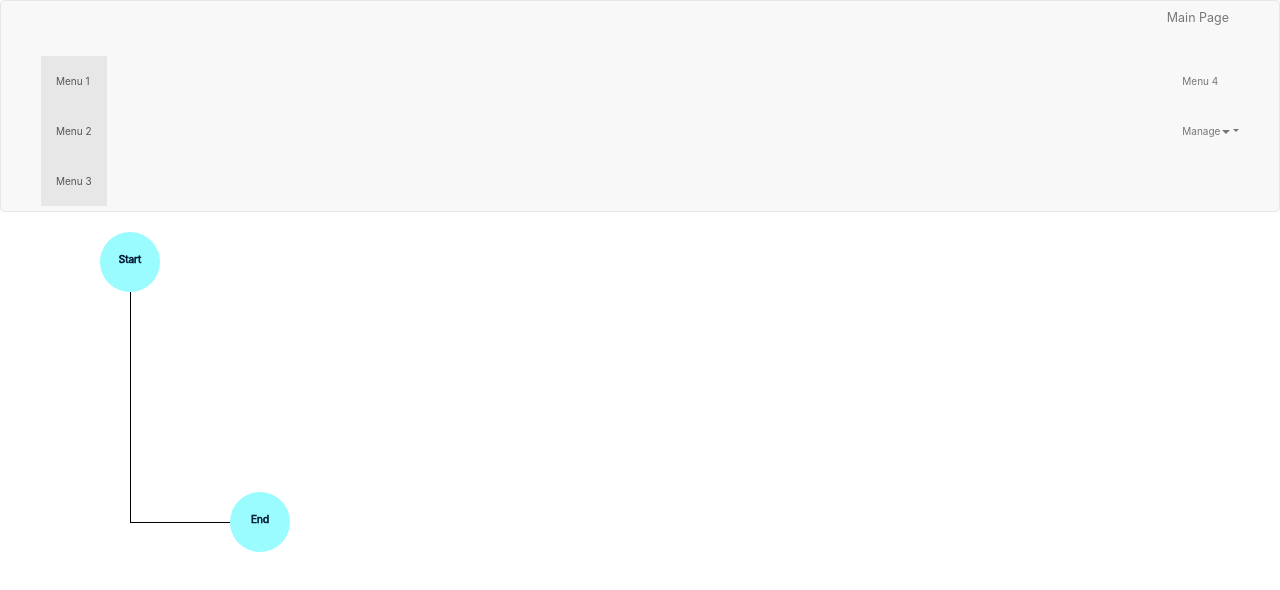
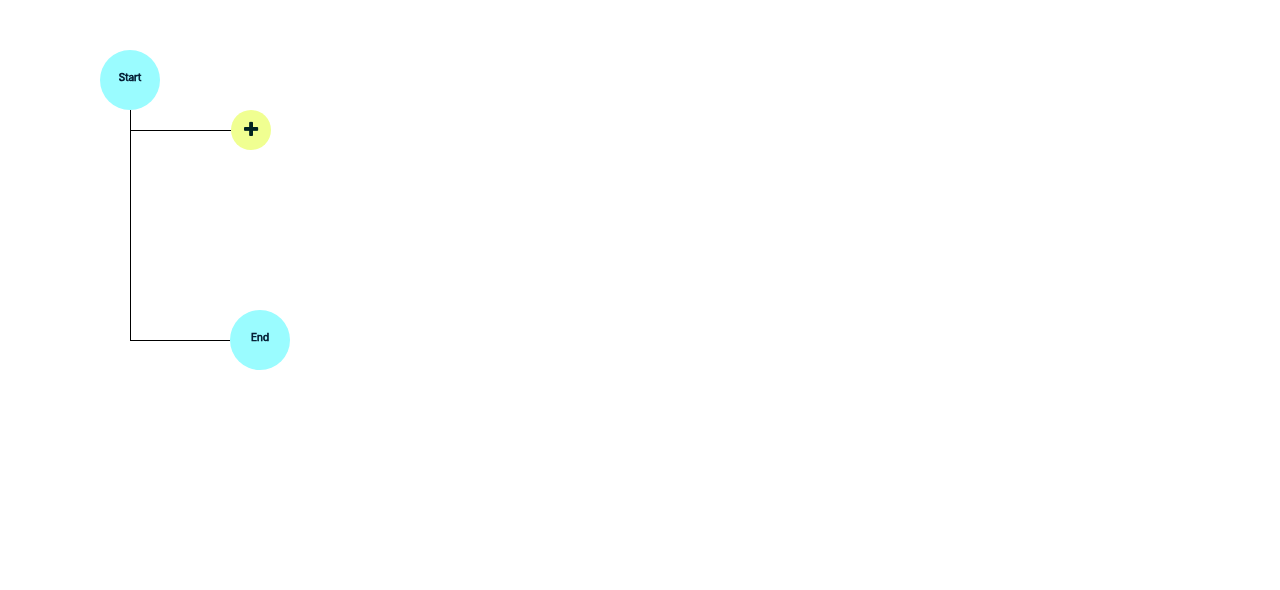
Before and after one commit to abhiWinjit/Dynamic-Graph, an Angular app: page / in a window 1280 px wide. Shown: the top 590 px of the page. Built offline with nearby package versions, Linux system fonts and the light colour scheme.

Commit message:
This is add button added in basic design

```diff
--- a/src/app/Graph/dyanamic-graph/dyanamic-graph.component.css
+++ b/src/app/Graph/dyanamic-graph/dyanamic-graph.component.css
@@ -10,6 +10,9 @@
   color: rgb(0, 25, 48);
   background-color: #9afcff;
   border-color: rgb(0, 25, 48);
+  margin-left: 0px;
+  margin-top: 50px;
+  margin-bottom: 0px;
 }
 
 .btn-circle-end {
@@ -43,6 +46,15 @@
   margin-right: 0px;
 }
 
+.vb-add {
+  border-bottom: 1.5px solid rgb(0, 0, 0);
+  width: 100px;
+  margin-top: 0px;
+  margin-left: 0px;
+  margin-right: 0px;
+
+}
+
 .btn-circle-add {
   width: 40px;
   height: 40px;
@@ -54,6 +66,8 @@
   color: rgb(166, 212, 255);
   background-color: #f0ff91;
   border-color: #d7e27f;
+  margin-left: 100px;
+  margin-bottom: -20px;
 }
 
 .btn-circle-circular {
--- a/src/app/Graph/dyanamic-graph/dyanamic-graph.component.html
+++ b/src/app/Graph/dyanamic-graph/dyanamic-graph.component.html
@@ -4,7 +4,11 @@
       <div class="row">
         <div class="col-md-12">
           <div class="btn-circle-start">Start</div>
-          <div class="vl"></div>
+          <div class="vl">
+            <div class="vb-add">
+              <div class="btn-circle-add"><i class="fa fa-plus"></i></div>
+            </div>
+          </div>
           <div class="row">
             <div class="col-md-12">
               <div class="vb">
--- a/src/app/app.component.html
+++ b/src/app/app.component.html
@@ -1,4 +1,4 @@
-<app-header></app-header>
+<!-- <app-header></app-header> -->
 <div class="container">
   <div class="row">
     <div class="col-md-12">
```
